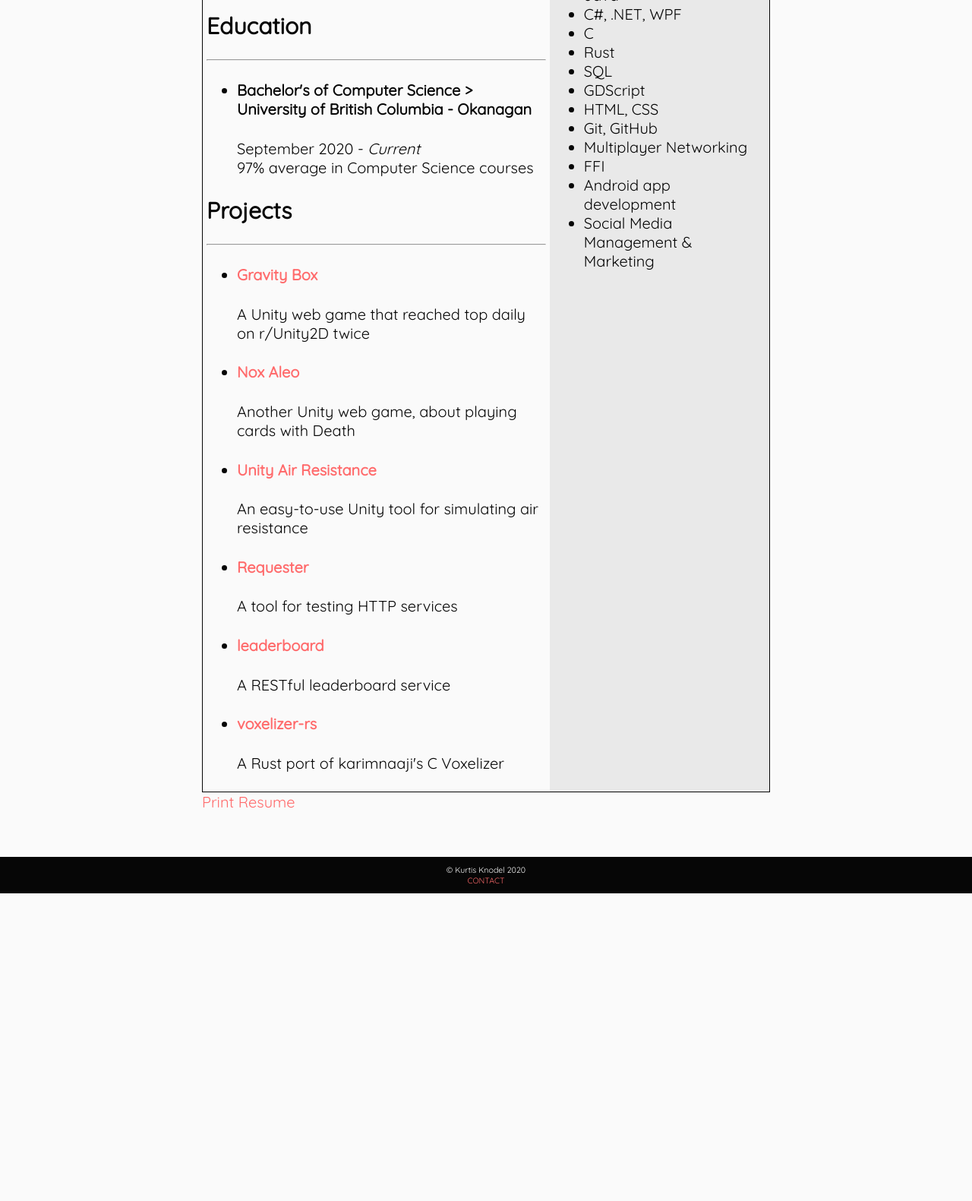
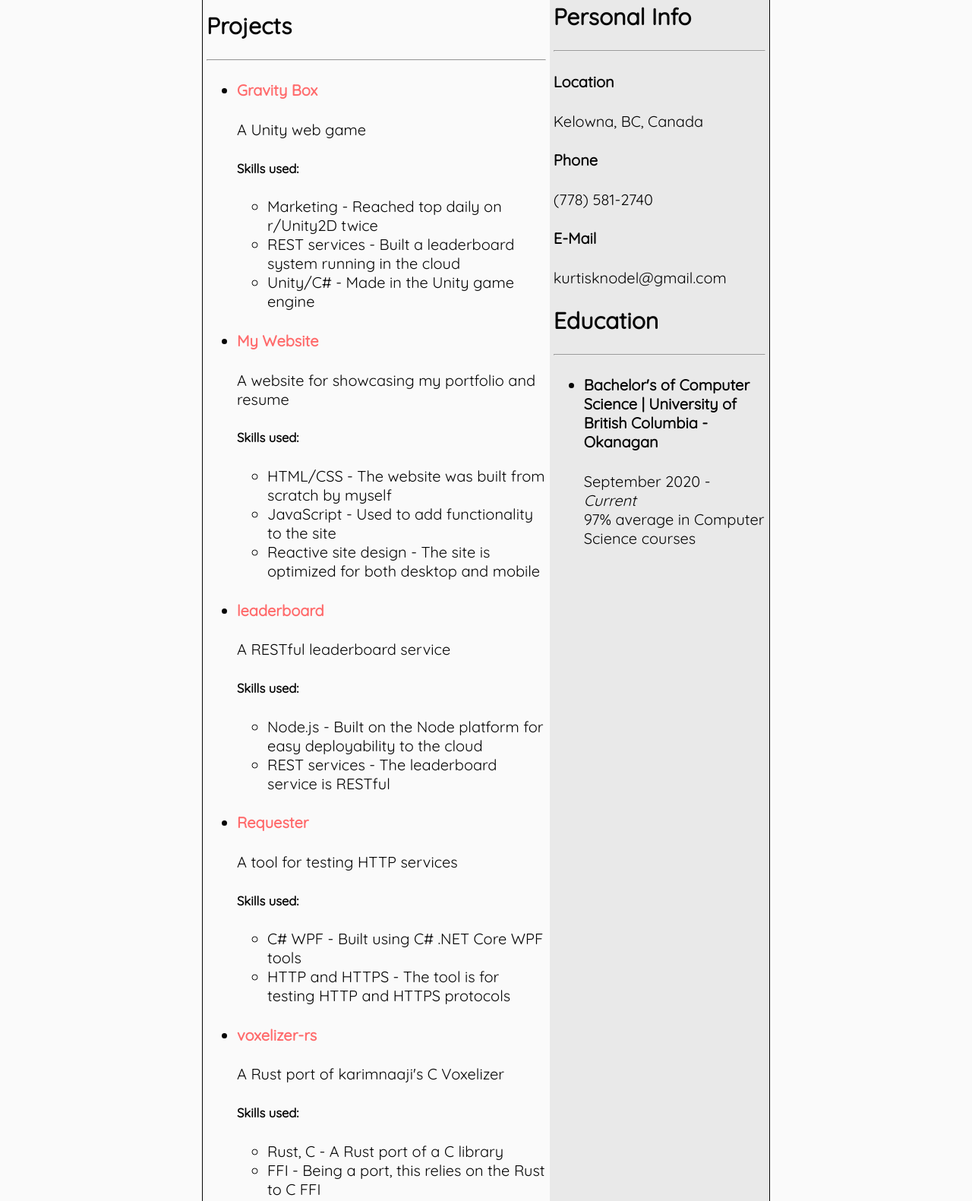
Before and after one commit to TheArchitect4855/thearchitect4855.github.io, a plain HTML site: page resume.html in a window 1280 px wide. Shown: the part 998-2579 px from the top of the page at 76% size. Before the commit the page ends 2174 px from the top, so only its background shows below. Drawn offline with Linux system fonts and the light colour scheme.

Commit message:
Reordered items and added detail to projects

```diff
--- a/resume.html
+++ b/resume.html
@@ -31,7 +31,7 @@
                         <h2>Experience</h2> <hr />
                         <ul>
                             <li>
-                                <h4>Freelancing &#62; Self-Employed</h4>
+                                <h4>Freelancing | Self-Employed</h4>
                                 2018 - <i>Current</i>
                                 <ul>
                                     <li>Communicated with a wide range of clients to decide on and deliver a product</li>
@@ -41,7 +41,7 @@
 							</li>
 
 							<li>
-								<h4>Armoured Crewman &#62; Department of National Defence</h4>
+								<h4>Armoured Crewman | Department of National Defence</h4>
 								2019 - <i>Current</i>
 								<ul>
 									<li>Worked in a team of people to achieve a common goal</li>
@@ -51,58 +51,84 @@
 							</li>
                         </ul>
 
-                        <h2>Education</h2> <hr />
-                        <ul>
-                            <li>
-                                <h4>Bachelor's of Computer Science &#62; University of British Columbia - Okanagan</h4>
-                                September 2020 - <i>Current</i> <br />
-                                97% average in Computer Science courses
-                            </li>
-						</ul>
-
 						<h2>Projects</h2> <hr />
                         <ul>
                             <li>
 								<h4><a href="https://ubcovgdc.itch.io/gravity-box">Gravity Box</a></h4>
-								A Unity web game that reached top daily on r/Unity2D twice
+								A Unity web game
+								<h5>Skills used:</h5>
+								<ul>
+									<li>Marketing - Reached top daily on r/Unity2D twice</li>
+									<li>REST services - Built a leaderboard system running in the cloud</li>
+									<li>Unity/C# - Made in the Unity game engine</li>
+								</ul>
+							</li>
+
+							<li>
+								<h4><a href="https://thearchitect4855.github.io">My Website</a></h4>
+								A website for showcasing my portfolio and resume
+								<h5>Skills used:</h5>
+								<ul>
+									<li>HTML/CSS - The website was built from scratch by myself</li>
+									<li>JavaScript - Used to add functionality to the site</li>
+									<li>Reactive site design - The site is optimized for both desktop and mobile</li>
+								</ul>
+							</li>
+
+							<li>
+								<h4><a href="https://github.com/TheArchitect4855/leaderboard">leaderboard</a></h4>
+								A RESTful leaderboard service
+								<h5>Skills used:</h5>
+								<ul>
+									<li>Node.js - Built on the Node platform for easy deployability to the cloud</li>
+									<li>REST services - The leaderboard service is RESTful</li>
+								</ul>
+							</li>
+
+							<li>
+								<h4><a href="https://github.com/TheArchitect4855/requester">Requester</a></h4>
+								A tool for testing HTTP services
+								<h5>Skills used:</h5>
+								<ul>
+									<li>C# WPF - Built using C# .NET Core WPF tools</li>
+									<li>HTTP and HTTPS - The tool is for testing HTTP and HTTPS protocols</li>
+								</ul>
+							</li>
+
+							<li>
+								<h4><a href="https://crates.io/crates/voxelizer">voxelizer-rs</a></h4>
+								A Rust port of karimnaaji's C Voxelizer
+								<h5>Skills used:</h5>
+								<ul>
+									<li>Rust, C - A Rust port of a C library</li>
+									<li>FFI - Being a port, this relies on the Rust to C FFI</li>
+								</ul>
 							</li>
 
 							<li>
 								<h4><a href="https://sayga231.itch.io/nox-aleo">Nox Aleo</a></h4>
-								Another Unity web game, about playing cards with Death
+								A game made for the Game In A Week game jam
+								<h5>Skills used:</h5>
+								<ul>
+									<li>UI/UX Design - Produced all UI systems in the game</li>
+									<li>Unity/C# - Made in the Unity game engine</li>
+								</ul>
 							</li>
 
 							<li>
 								<h4><a href="https://thearchitect4855.itch.io/unity-air-resistance">Unity Air Resistance</a></h4>
 								An easy-to-use Unity tool for simulating air resistance
-							</li>
-
-							<li>
-								<h4><a href="https://github.com/TheArchitect4855/requester">Requester</a></h4>
-								A tool for testing HTTP services
-							</li>
-
-							<li>
-								<h4><a href="https://github.com/TheArchitect4855/leaderboard">leaderboard</a></h4>
-								A RESTful leaderboard service
-							</li>
-
-							<li>
-								<h4><a href="https://crates.io/crates/voxelizer">voxelizer-rs</a></h4>
-								A Rust port of karimnaaji's C Voxelizer
+								<h5>Skills used:</h5>
+								<ul>
+									<li>Marketing - Created tutorial videos and marketed the product</li>
+									<li>Unity/C# - Made in the Unity game engine</li>
+								</ul>
 							</li>
                         </ul>
                     </div>
 
-                    <div style="flex: 1.0; padding: 5px; background-color: #e9e9e9;">
-                        <h2>Personal Info</h2> <hr />
-                        <h4>Location</h4>
-                        Kelowna, BC, Canada
-                        <h4>Phone</h4>
-                        <a class="text" href="tel:778-581-2740">(778) 581-2740</a>
-                        <h4>E-Mail</h4>
-                        <a class="text" href="mailto:kurtisknodel@gmail.com">kurtisknodel@gmail.com</a>
-                        <h2>Skills</h2>
+					<div style="flex: 1.0; padding: 5px; background-color: #e9e9e9;">
+						<h2>Skills</h2> <hr />
                         <ul>
 							<li>Over 7 years experience in game development</li>
 							<li>3+ years freelancing experience</li>
@@ -121,7 +147,24 @@
 							<li>FFI</li>
 							<li>Android app development</li>
 							<li>Social Media Management & Marketing</li>
-                        </ul>
+						</ul>
+
+                        <h2>Personal Info</h2> <hr />
+                        <h4>Location</h4>
+                        Kelowna, BC, Canada
+                        <h4>Phone</h4>
+                        <a class="text" href="tel:778-581-2740">(778) 581-2740</a>
+                        <h4>E-Mail</h4>
+						<a class="text" href="mailto:kurtisknodel@gmail.com">kurtisknodel@gmail.com</a>
+
+						<h2>Education</h2> <hr />
+                        <ul>
+                            <li>
+                                <h4>Bachelor's of Computer Science | University of British Columbia - Okanagan</h4>
+                                September 2020 - <i>Current</i> <br />
+                                97% average in Computer Science courses
+                            </li>
+						</ul>
                     </div>
                 </div>
 
```
